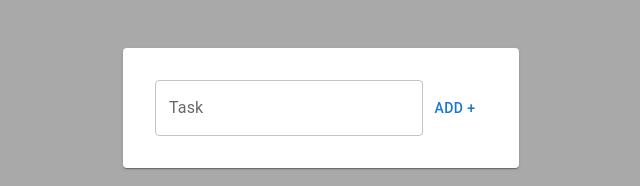
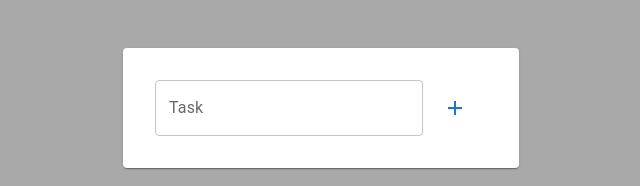
Before and after one commit to MatheusFC2/todo-list, a React (Vite) app: page / in a window 1280 px wide. Shown: the top 186 px of the page, without its empty margins (319-959 px from the left). Built offline with nearby package versions, Linux system fonts and the light colour scheme.

Commit message:
docs: add icon

```diff
--- a/src/components/Form.jsx
+++ b/src/components/Form.jsx
@@ -1,5 +1,6 @@
 import React, { useState } from 'react';
 import { TextField, Button, Paper } from '@mui/material';
+import AddIcon from '@mui/icons-material/Add';
 
 function Form({ addTodo }) {
 
@@ -10,6 +11,7 @@ function Form({ addTodo }) {
     const todoObj = {text: text, id: id};
     setId(id + 1);
     addTodo(todoObj)
+    document.getElementById("outlined-basic").value = null;
   }
 
   return (
@@ -22,7 +24,7 @@ function Form({ addTodo }) {
         fullWidth
         onChange={(e) => setText(e.target.value)}
         />
-        <Button variant="text" onClick={() => todoCreate(text)}>ADD +</Button>
+        <Button variant="text" onClick={() => todoCreate(text)}><AddIcon/></Button>
       </div>
     </Paper>
   );
```
